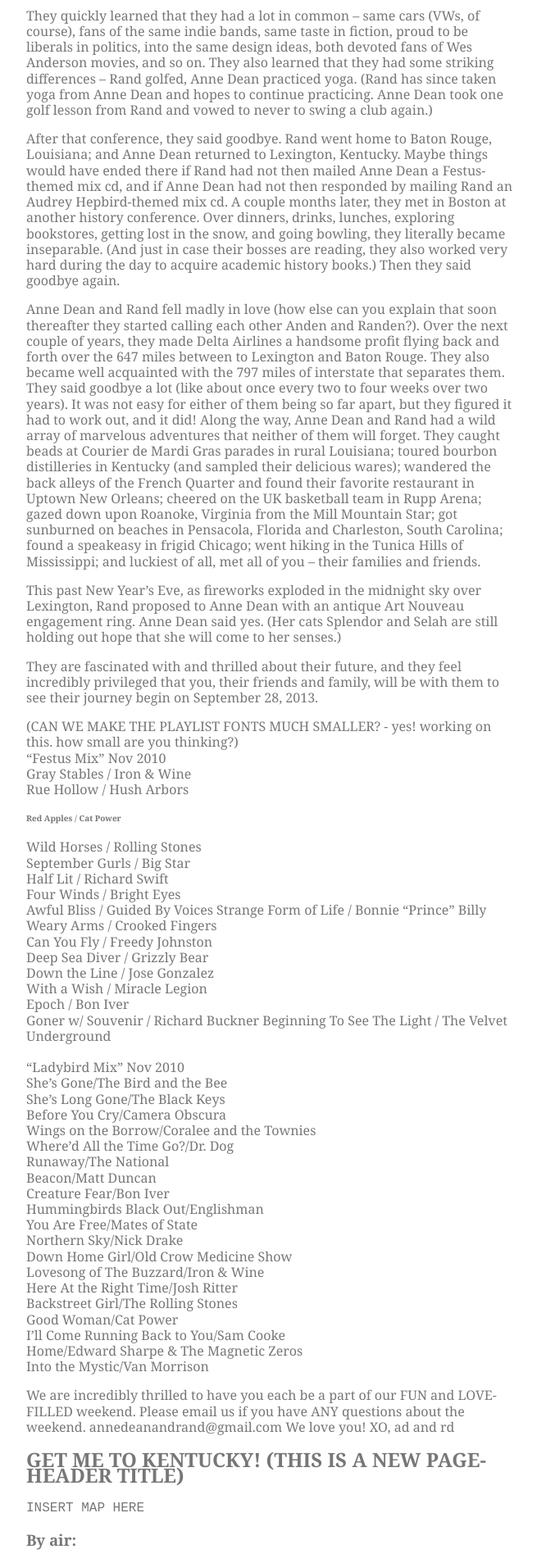
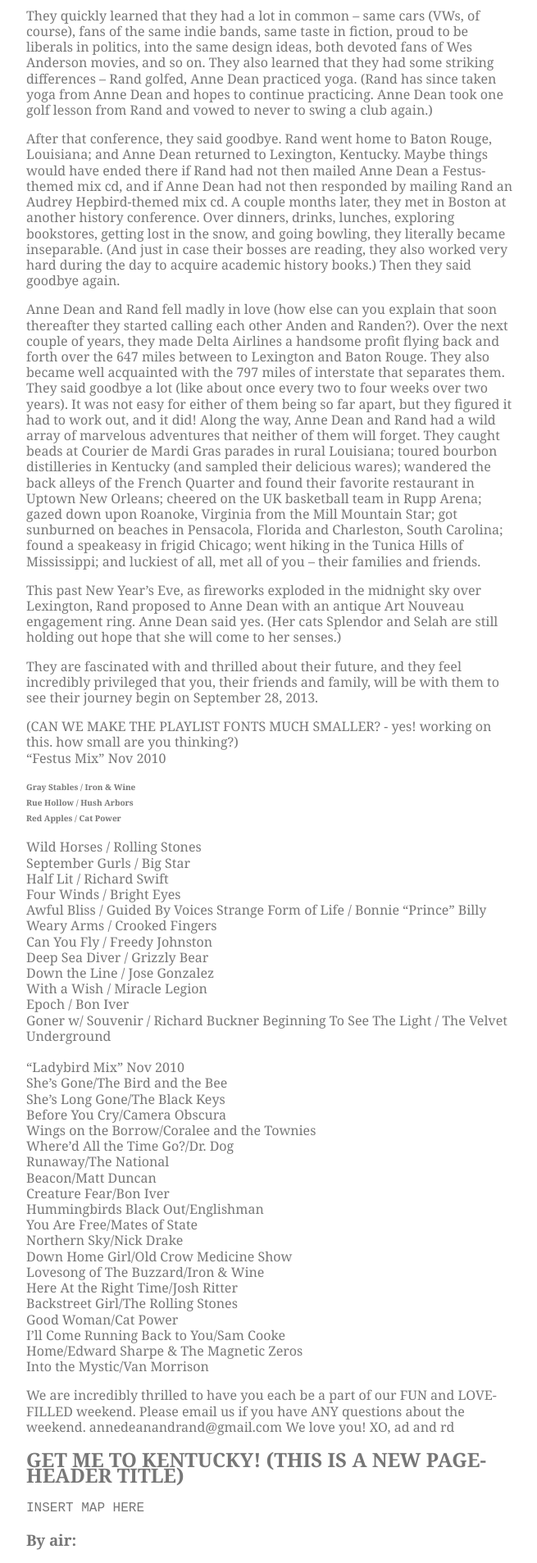
Before and after one commit to nikolaiwarner/annedeanandrand.com, a Jekyll site: the page built from index.md, in a window 1280 px wide. Shown: the part 892-2799 px from the top of the page at 82% size, without its empty margins (308-963 px from the left). Built offline with Jekyll 4.4.1, drawn with Linux system fonts in a browser that asks for light colours; nearby versions of some CDN libraries.

```diff
--- a/index.md
+++ b/index.md
@@ -26,8 +26,8 @@ They are fascinated with and thrilled about their future, and they feel incredib
 
 (CAN WE MAKE THE PLAYLIST FONTS MUCH SMALLER? - yes! working on this. how small are you thinking?)
 “Festus Mix” Nov 2010
-Gray Stables / Iron & Wine
-Rue Hollow / Hush Arbors
+#### Gray Stables / Iron & Wine
+#### Rue Hollow / Hush Arbors
 #### Red Apples / Cat Power
 Wild Horses / Rolling Stones
 September Gurls / Big Star
```
